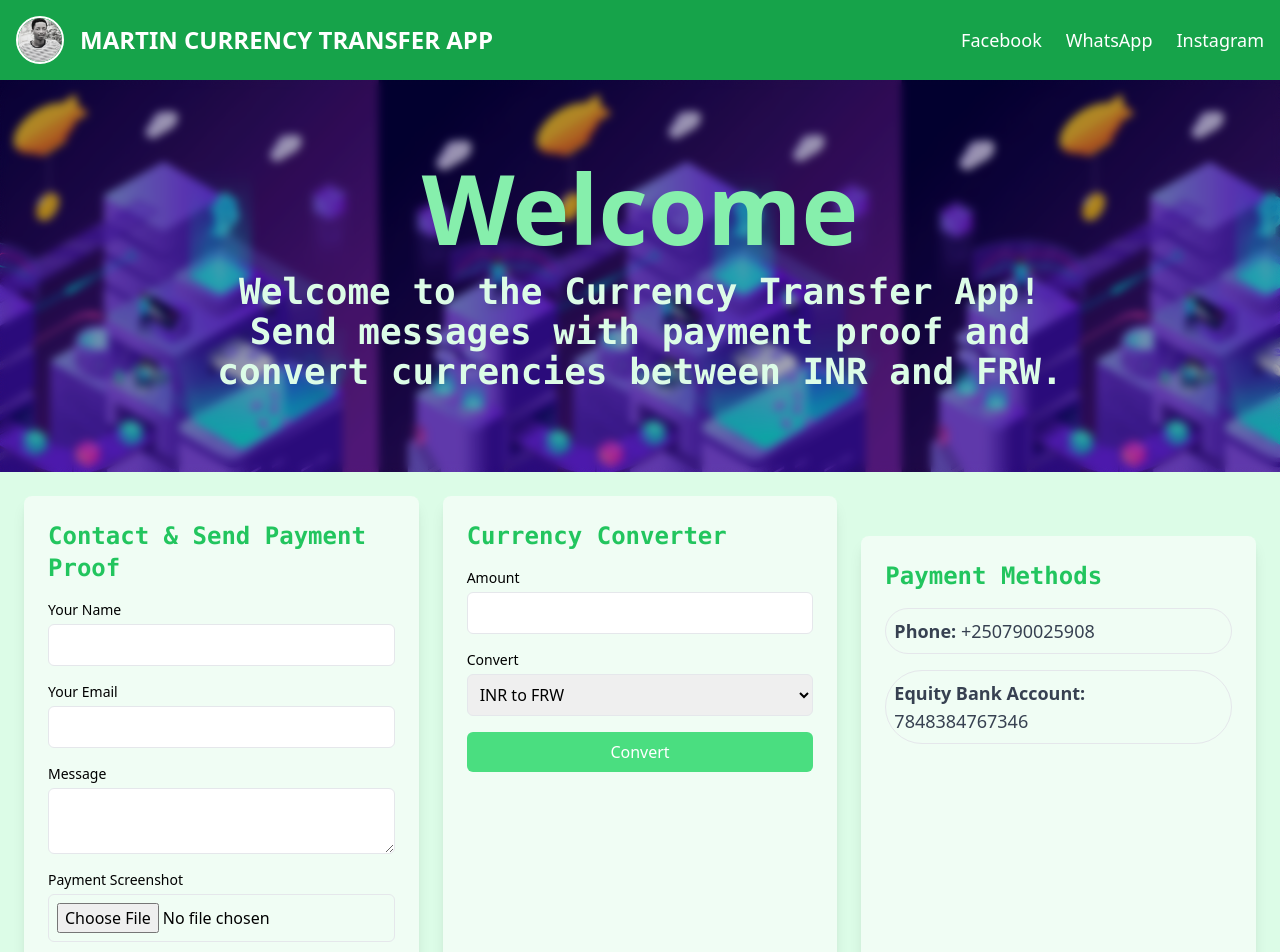
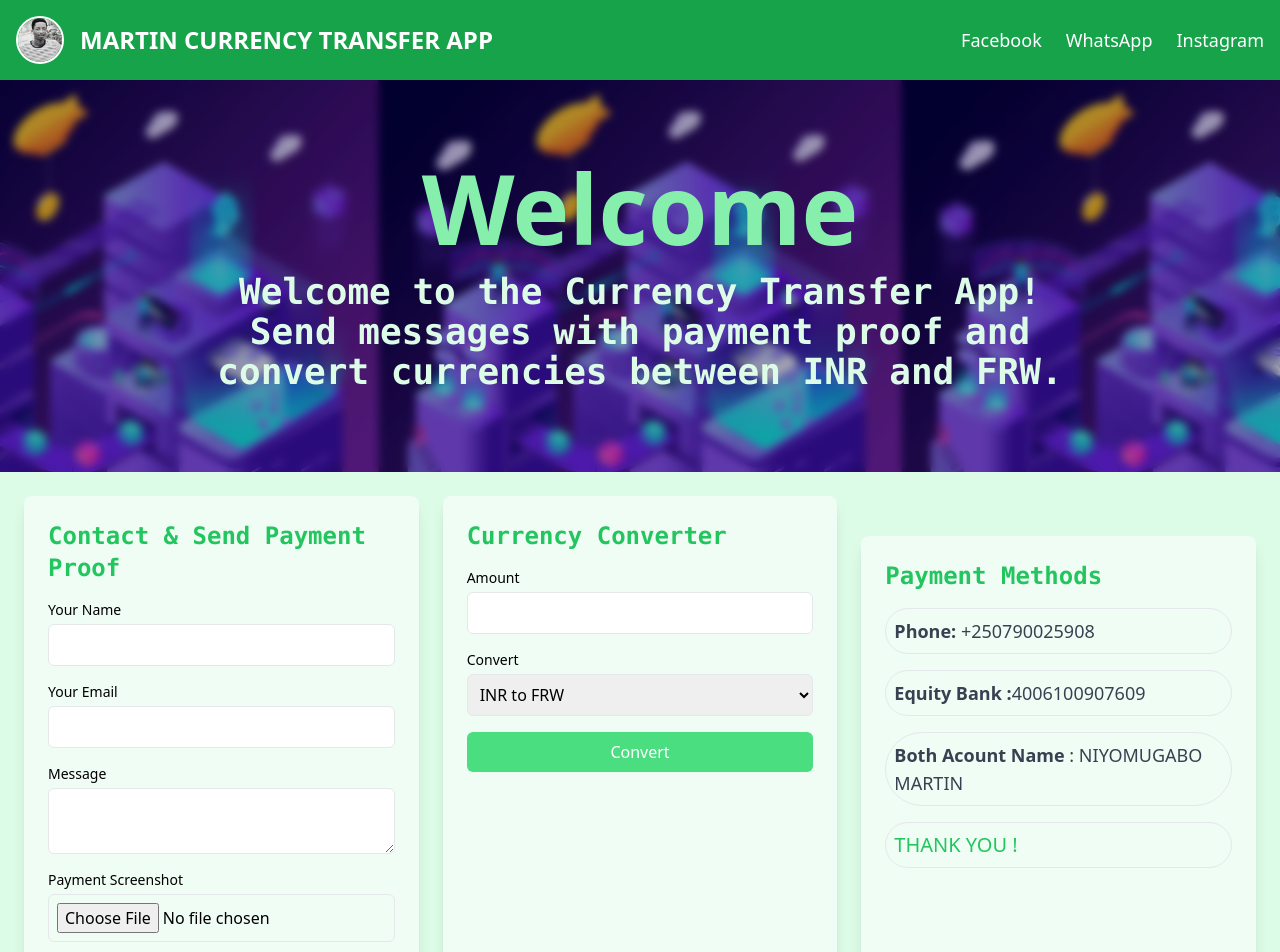
Before and after one commit to Cktripa-source/Currency-exchange, a React (Create React App) app: page / in a window 1280 px wide. Shown: the top 952 px of the page. Built offline with nearby package versions, Linux system fonts and the light colour scheme.

Commit message:
Update App.js
changes in rates

```diff
--- a/src/App.js
+++ b/src/App.js
@@ -79,7 +79,7 @@ const App = () => {
    */
   const handleConversion = () => {
     const { value, direction } = currency;
-    const conversionRate = direction === "inrToFrw" ? 15.1 : 0.051;
+    const conversionRate = direction === "inrToFrw" ? 15.7000000 : 0.056179775280;
 
     // Calculate the converted amount
     const converted = (value * conversionRate).toFixed(3);
@@ -136,7 +136,7 @@ const App = () => {
           {showMobileMenu && (
             <div className="md:hidden absolute top-full left-0 right-0 bg-green-600 text-white flex flex-col space-y-2 p-4 rounded-md shadow-lg">
               <a
-                href="https://www.instagram.com/ck_tr_pa/"
+                href="https://www.facebook.com/martin.niyomugabo.3"
                 target="_blank"
                 rel="noopener noreferrer"
                 className="hover:underline hover:text-gray-300"
@@ -152,7 +152,7 @@ const App = () => {
                 WhatsApp
               </a>
               <a
-                href="https://www.instagram.com/ck_tr_pa/"
+                href="https://www.instagram.com/martin__91__91/"
                 target="_blank"
                 rel="noopener noreferrer"
                 className="hover:underline hover:text-gray-300"
@@ -283,8 +283,10 @@ const App = () => {
                 <strong>Phone:</strong> +250790025908
               </p>
               <p className="text-lg font-medium text-gray-700 p-2 border rounded-full">
-                <strong>Equity Bank Account:</strong> 7848384767346
+                <strong>Equity Bank :</strong>4006100907609
               </p>
+            <p className="text-lg font-medium text-gray-700 p-2 border rounded-full"><strong>Both Acount Name </strong>: NIYOMUGABO MARTIN </p>
+            <p className="text-xl font-medium text-green-500 p-2 border rounded-full">THANK YOU !</p>
             </div>
           </section>
         </div>
@@ -295,9 +297,9 @@ const App = () => {
         <p>
           © 2024 Currency Transfer App | Developed by Patrick |
           <div className="flex gap-6 text-xl text-green-600 justify-center">
-            <a href="https://www.instagram.com/ck_tr_pa/" target="_blank">Facebook</a>
+            <a href="https://www.facebook.com/martin.niyomugabo.3" target="_blank">Facebook</a>
             <a href="https://www.instagram.com/ck_tr_pa/" target="_blank">WhatsApp</a>
-            <a href="https://www.instagram.com/ck_tr_pa/" target="_blank">Instagram</a>
+            <a href="https://www.instagram.com/martin__91__91/" target="_blank">Instagram</a>
           </div>
         </p>
       </footer>
```
